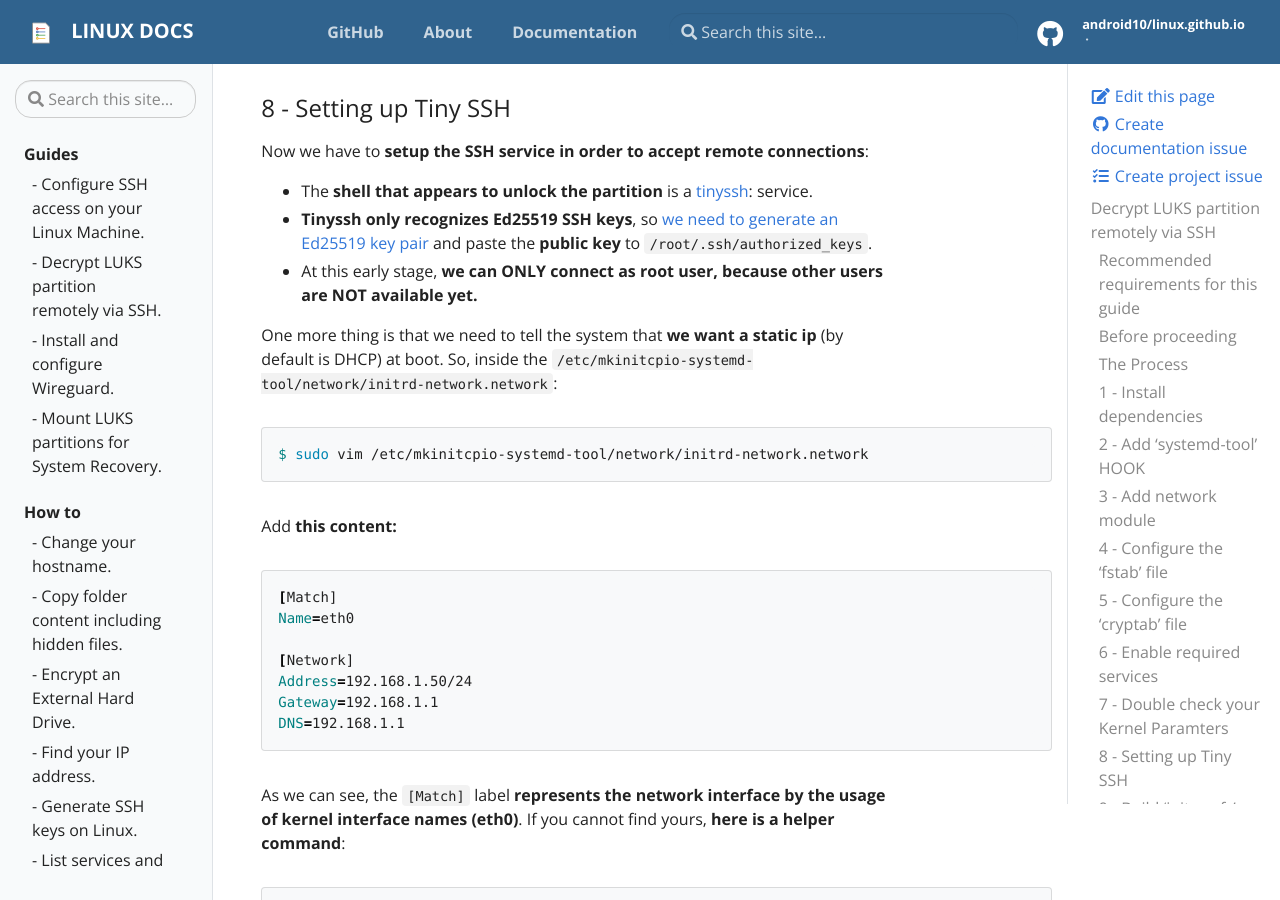
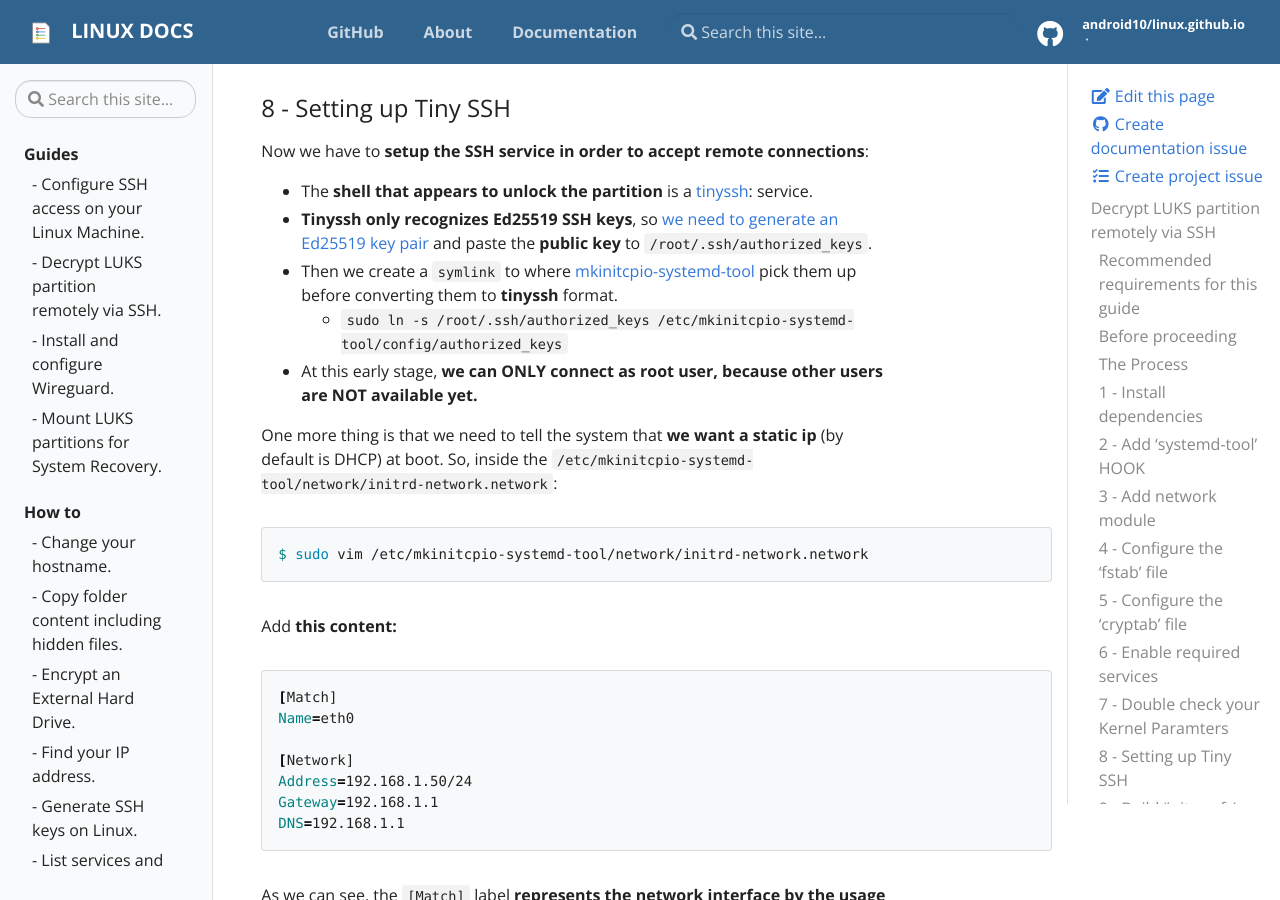
Before and after one commit to android10/linux.github.io, a Jekyll site: the page built from _docs/guides/decrypt-luks-partition-remotely-via-ssh.md, in a window 1280 px wide and 900 px high, scrolled down 5359 px. Built offline with Jekyll 4.4.1, drawn with Linux system fonts in a browser that asks for light colours.

Commit message:
Update decrypt-luks-partition-remotely-via-ssh.md

```diff
--- a/_docs/guides/decrypt-luks-partition-remotely-via-ssh.md
+++ b/_docs/guides/decrypt-luks-partition-remotely-via-ssh.md
@@ -198,6 +198,8 @@ Now we have to **setup the SSH service in order to accept remote connections**:
 
  - The **shell that appears to unlock the partition** is a [tinyssh](https://tinyssh.org/){:target="_blank"}: service.
  - **Tinyssh only recognizes Ed25519 SSH keys**, so [we need to generate an Ed25519 key pair](generate-ssh-keys-on-linux){:target="_blank"} and paste the **public key** to `/root/.ssh/authorized_keys`.
+ - Then we create a `symlink` to where [mkinitcpio-systemd-tool](https://github.com/random-archer/mkinitcpio-systemd-tool) pick them up before converting them to **tinyssh** format.
+   - `sudo ln -s /root/.ssh/authorized_keys /etc/mkinitcpio-systemd-tool/config/authorized_keys`
  - At this early stage, **we can ONLY connect as root user, because other users are NOT available yet.**
 
 One more thing is that we need to tell the system that **we want a static ip** (by default is DHCP) at boot. So, inside the `/etc/mkinitcpio-systemd-tool/network/initrd-network.network`:
```
